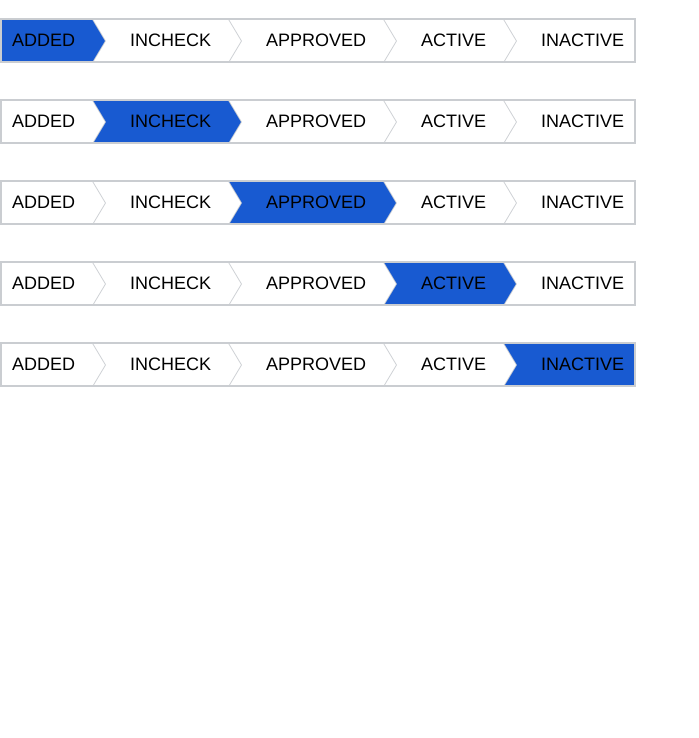
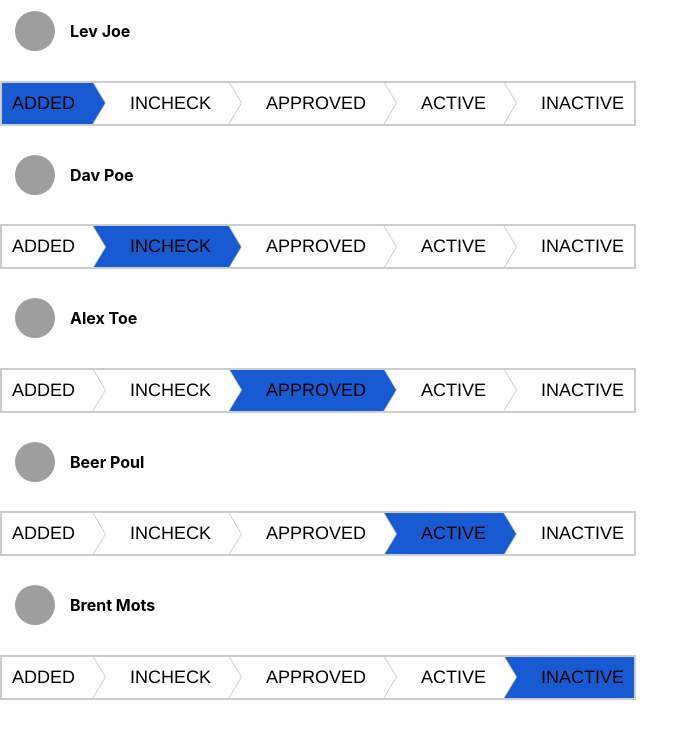
Before and after one commit to ikapeykin/frontend-challenge, a React (Create React App) app: page / in a window 1280 px wide. Shown: the top 738 px of the page, without its empty margins (0-699 px from the left). Built offline with nearby package versions, Linux system fonts and the light colour scheme; grey boxes are pictures that could not be loaded.

Commit message:
Develop simple user form

```diff
--- a/src/api/mocked.ts
+++ b/src/api/mocked.ts
@@ -1,4 +1,4 @@
-import {User, CreateUser, UpdateUser} from "../model/user";
+import {User, CreateUser} from "../model/user";
 import {Status} from "../model/status";
 
 export let usersMockData: User[] = [
@@ -17,7 +17,7 @@ export const postEmployer = (user: CreateUser) => {
     return "ok";
 }
 
-export const pathEmployer = (user: UpdateUser) => {
+export const pathEmployer = (user: User) => {
     const userIndex: number = usersMockData.findIndex(userMock => userMock.id === user.id);
     // Just join 2 objects
     usersMockData[userIndex] = {...usersMockData[userIndex], ...user};
--- a/src/components/statusBar.css
+++ b/src/components/statusBar.css
@@ -14,7 +14,6 @@
     background: white;
     position: relative;
     display: block;
-    float: left;
 }
 
 .breadcrumb li a:after {
--- a/src/components/userContainer.css
+++ b/src/components/userContainer.css
@@ -1,8 +1,15 @@
 .userContainer {
     display: flex;
-    justify-content: flex-start;
+    flex-direction: column;
 }
 
 .userContainerElement {
+    display: inline-flex;
+    flex-direction: row;
+    justify-content: flex-start;
+    align-items: center;
+}
 
+.userContainerAvatar {
+    margin: 0 15px 0 15px;
 }
--- a/src/components/userContainer.tsx
+++ b/src/components/userContainer.tsx
@@ -1,28 +1,9 @@
 import React, {useState} from "react";
-import {UpdateUser, User} from "../model/user";
+import {User} from "../model/user";
 import {Avatar} from "@material-ui/core";
 import {StatusBar} from "./statusBar";
 import "./userContainer.css";
 import {pathEmployer} from "../api/mocked";
-
-// interface UpdateUserStatusProps {
-//     userId: number;
-//     userStatus: Status;
-//     targetStatus: Status;
-//     callback: ((user: User) => void);
-// }
-
-// const updateUserStatus = ({userId, userStatus, targetStatus, callback}: UpdateUserStatusProps) => {
-//     if (userStatus !== targetStatus) {
-//         const userData: UpdateUser = {
-//             id: userId,
-//             status: targetStatus,
-//         }
-//         user.status = userData.status;
-//         pathEmployer(userData);
-//         callback(user);
-//     }
-// }
 
 interface UserContainerProps {
     user: User;
@@ -33,15 +14,20 @@ export const UserContainer = ({user}: UserContainerProps) => {
 
     return (
         <div className="userContainer">
-            {/*<h4 className="userContainerElement">{user.name}</h4>*/}
-            {/*<Avatar className="userContainerElement" alt={user.name} src={user.avatar_url}/>*/}
+            <div className="userContainerElement">
+                <Avatar className="userContainerAvatar" alt={user.name} src={user.avatar_url}/>
+                <h4>{user.name}</h4>
+            </div>
+            <div className="userContainerElement">
                 <StatusBar
                     userStatus={userData.status}
                     onChangeStatus={(newData) => {
                         let data = {...userData, ...{status: newData}}
                         setUser(data)
+                        pathEmployer(data);
                     }}
                 />
             </div>
+        </div>
     )
 }
--- a/src/model/user.ts
+++ b/src/model/user.ts
@@ -11,8 +11,3 @@ export interface CreateUser {
     name: string;
     avatar_url: string;
 }
-
-export interface UpdateUser {
-    id: number;
-    status: Status;
-}
```
Lines whose indentation alone changed are shown as unchanged.
